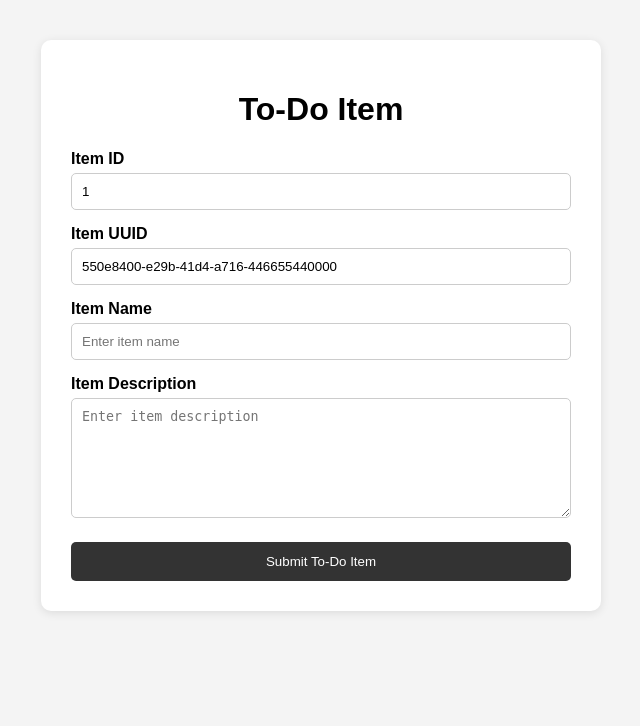
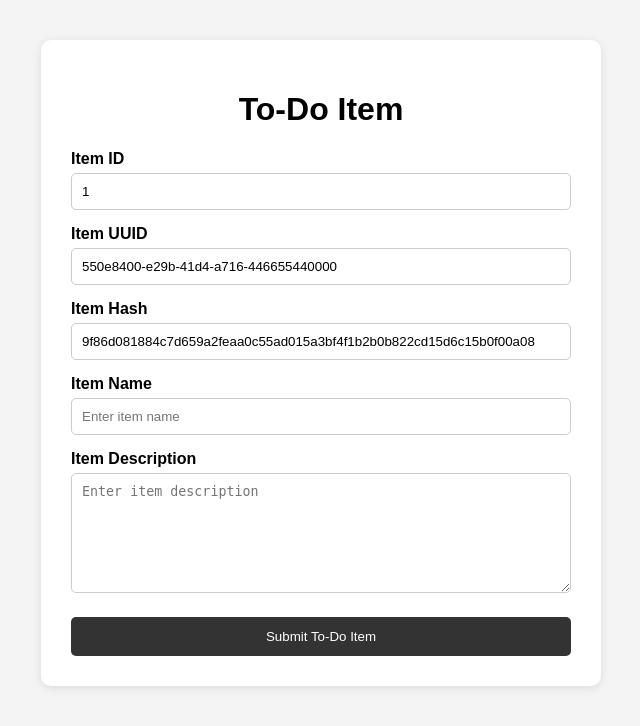
Before and after one commit to Narinder-code17/Git_and_GitHub_Narinder, a Python web app: template templates/todo.html in a window 1280 px wide. Shown: the top 726 px of the page, without its empty margins (319-959 px from the left). Run offline with Jinja, Linux system fonts and the light colour scheme; the template is opened without the code that fills it, so the values that code supplies are empty.

Commit message:
Add Item Hash to To-Do form

```diff
--- a/templates/todo.html
+++ b/templates/todo.html
@@ -88,6 +88,16 @@
     value="550e8400-e29b-41d4-a716-446655440000"
     readonly
 >
+<label for="itemHash">Item Hash</label>
+<input
+    type="text"
+    id="itemHash"
+    name="itemHash"
+    value="9f86d081884c7d659a2feaa0c55ad015a3bf4f1b2b0b822cd15d6c15b0f00a08"
+    readonly
+>
+
+
             <label for="itemName">Item Name</label>
             <input
                 type="text"
```
